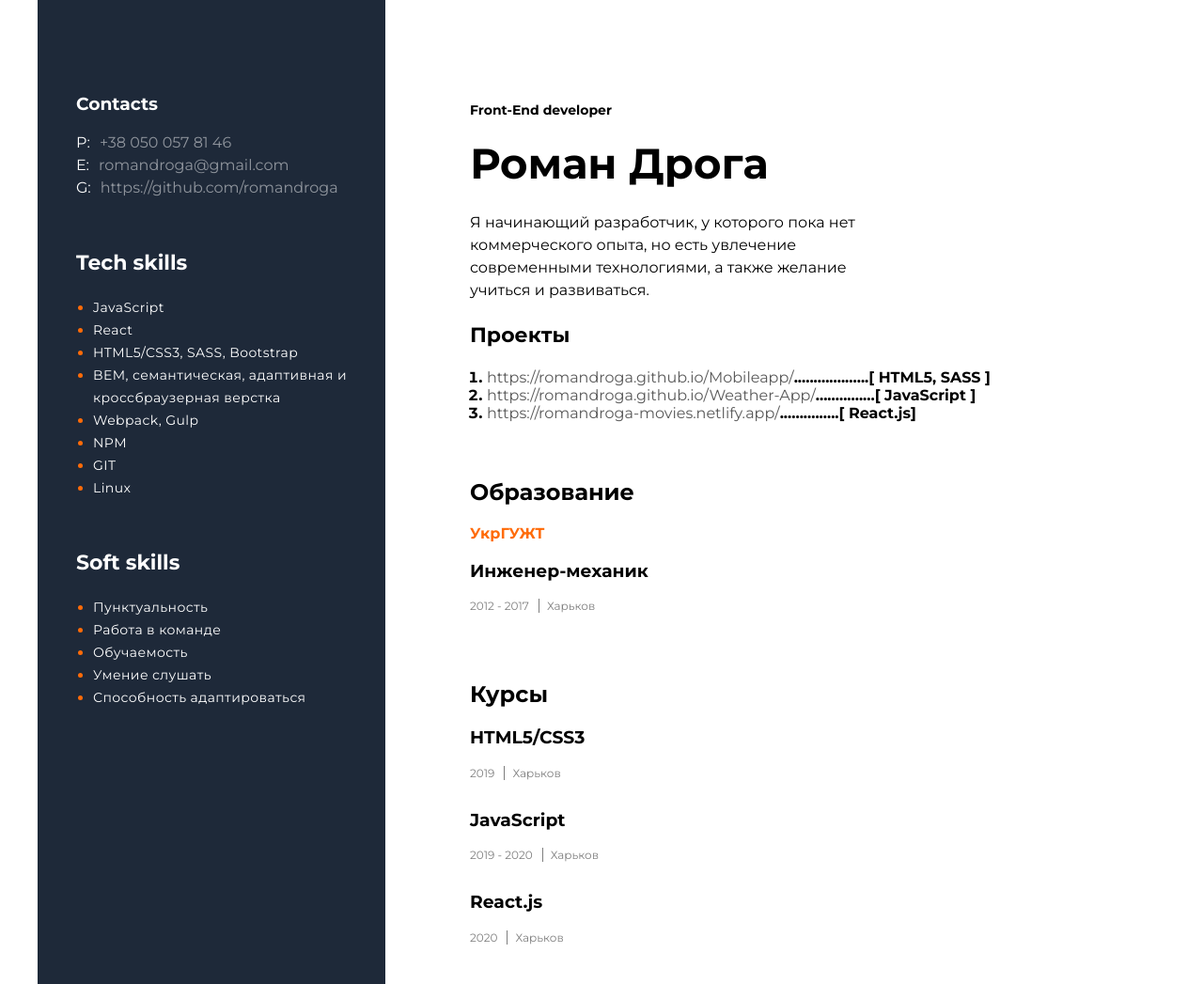
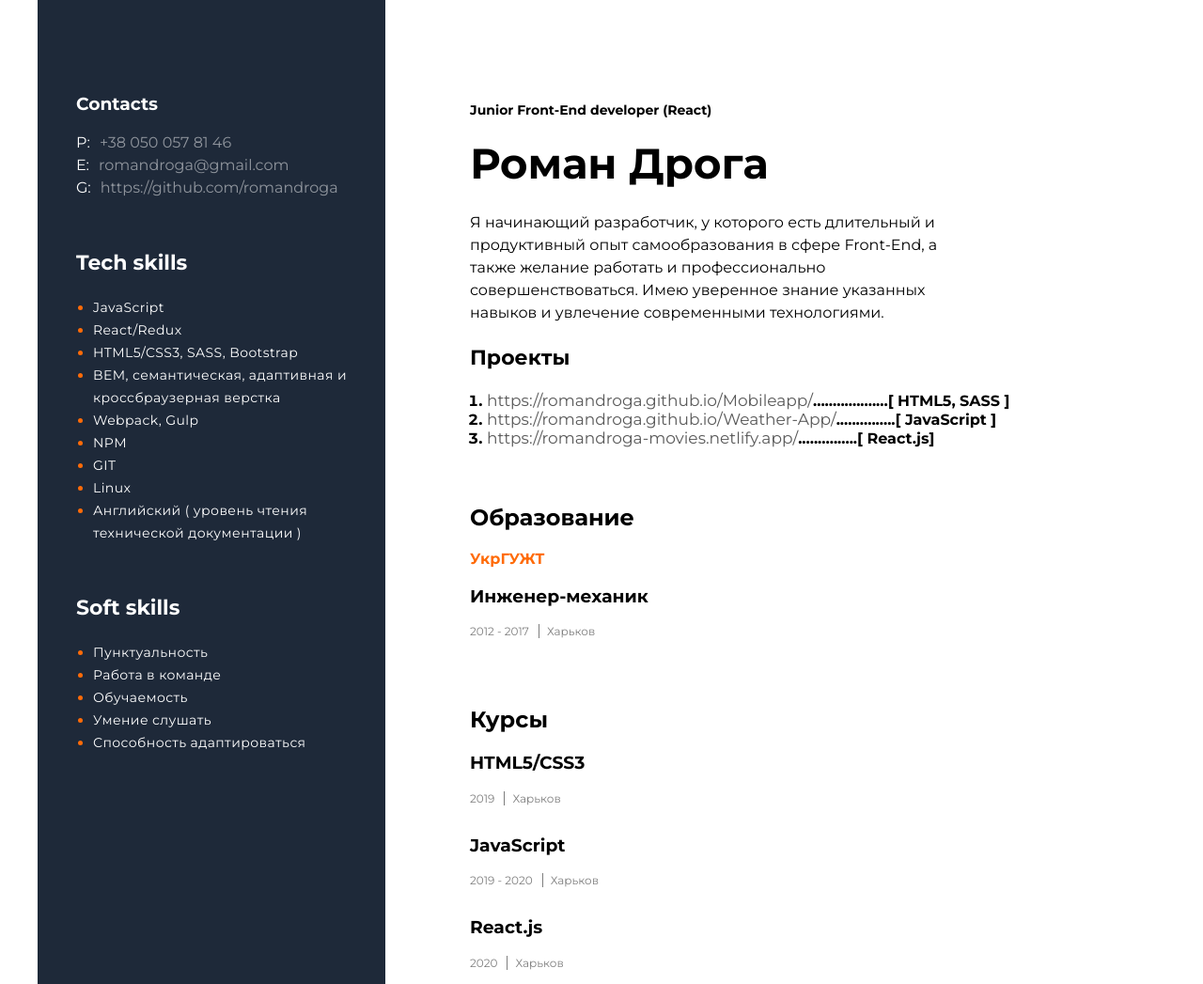
Before and after one commit to romandroga/resume, a plain HTML site: page index.html in a window 1280 px wide. Shown: the top 1047 px of the page at 94% size. Drawn offline with Linux system fonts and the light colour scheme.

Commit message:
modified:   index.html 	modified:   styles.css

```diff
--- a/index.html
+++ b/index.html
@@ -47,7 +47,7 @@
           <h3 class="resume-main-info__contacts-title">Tech skills</h3>
           <ul class="resume-main-info__tech-skills-info">
             <li><span>JavaScript</span></li>
-            <li><span>React</span></li>
+            <li><span>React/Redux</span></li>
             <li><span>HTML5/CSS3, SASS, Bootstrap</span></li>
             <li>
               <span
@@ -58,6 +58,9 @@
             <li><span>NPM</span></li>
             <li><span>GIT</span></li>
             <li><span>Linux</span></li>
+            <li>
+              <span>Английский ( уровень чтения технической документации )</span>
+            </li>
           </ul>
           <h3 class="resume-main-info__contacts-title">Soft skills</h3>
           <ul class="resume-main-info__soft-skills-info">
@@ -71,32 +74,40 @@
       </aside>
 
       <section class="biography-wrap">
-        <h2 class="biography-wrap__title">Front-End developer</h2>
+        <h2 class="biography-wrap__title">
+          Junior Front-End developer (React)
+        </h2>
         <div class="biography-wrap__candidate-bio">
           <h3 class="biography-wrap__candidate-bio-name">Роман Дрога</h3>
           <p class="biography-wrap__candidate-bio-text">
-            Я начинающий разработчик, у которого пока нет коммерческого опыта,
-            но есть увлечение современными технологиями, а также желание учиться
-            и развиваться.
+            Я начинающий разработчик, у которого есть длительный и продуктивный опыт
+            самообразования в сфере Front-End, а также желание работать и
+            профессионально совершенствоваться. Имею уверенное знание указанных
+            навыков и увлечение современными технологиями.
           </p>
         </div>
         <div class="biography-wrap__projects">
           <h3 class="biography-wrap__projects-title">Проекты</h3>
           <ol class="biography-wrap__projects-list">
             <li>
-              <a class="biography-wrap__projects-list-item" href="https://romandroga.github.io/Mobileapp/"
-              target="blank"
+              <a
+                class="biography-wrap__projects-list-item"
+                href="https://romandroga.github.io/Mobileapp/"
+                target="blank"
                 >https://romandroga.github.io/Mobileapp/</a
               >...................[ HTML5, SASS ]
             </li>
             <li>
-              <a class="biography-wrap__projects-list-item" href="https://romandroga.github.io/Weather-App/"
-              target="blank"
+              <a
+                class="biography-wrap__projects-list-item"
+                href="https://romandroga.github.io/Weather-App/"
+                target="blank"
                 >https://romandroga.github.io/Weather-App/</a
               >...............[ JavaScript ]
             </li>
             <li>
-              <a class="biography-wrap__projects-list-item"
+              <a
+                class="biography-wrap__projects-list-item"
                 href="https://romandroga-movies.netlify.app/"
                 target="blank"
                 >https://romandroga-movies.netlify.app/</a
--- a/styles.css
+++ b/styles.css
@@ -57,6 +57,8 @@ body {
 
 .resume-main-info__contacts-phone-number:hover{
   color: #ff6b08;
+  transform: scale(1.05);
+  opacity: 1;
 }
 
 .resume-main-info__tech-skills-info {
@@ -122,7 +124,7 @@ h3 > span {
 }
 
 .biography-wrap__candidate-bio-text {
-  width: 416px;
+  width: 500px;
   margin-top: 0;
   line-height: 24px;
 }
@@ -144,10 +146,12 @@ li > a {
   text-decoration: none;
   color: #595959;
   font-weight: 400;
+  font-size: 17px;
 
 }
 li > a:hover{
   color: #ff6b08;
+  transform: scale(1.5);
 }
 
 .month {
```
